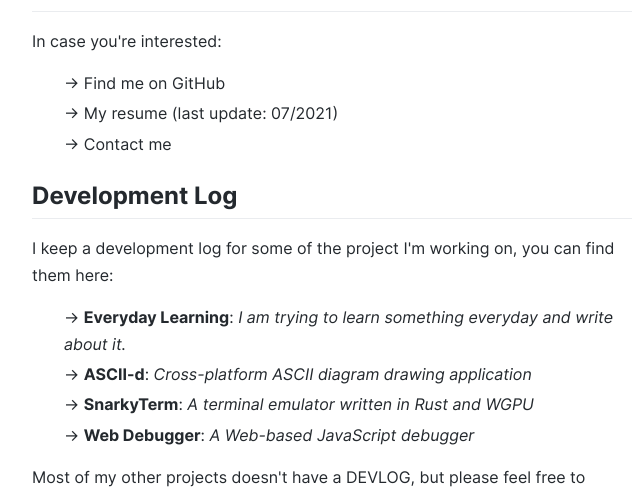
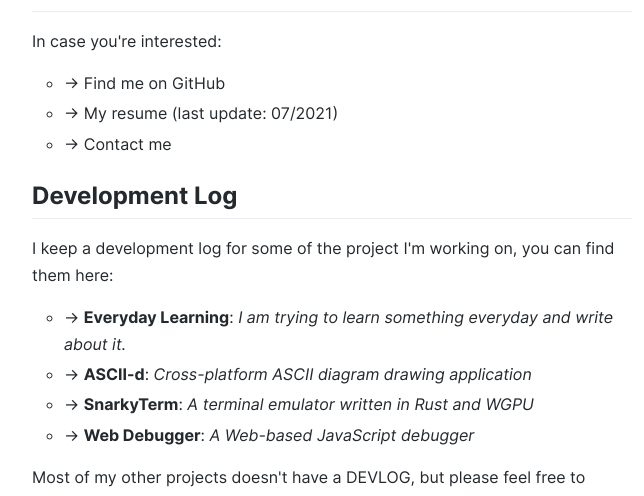
Before and after one commit to huytd/huy.rocks, a Next.js app: page / in a window 1280 px wide. Shown: the part 181-677 px from the top of the page, without its empty margins (308-952 px from the left). Built offline with nearby package versions, Linux system fonts and the light colour scheme.

Commit message:
Add list style for list

```diff
--- a/styles/github-theme.css
+++ b/styles/github-theme.css
@@ -948,3 +948,7 @@
   margin: 0 0.2em 0.25em -1.6em;
   vertical-align: middle;
 }
+
+.github-theme ul {
+  list-style: circle;
+}
```
